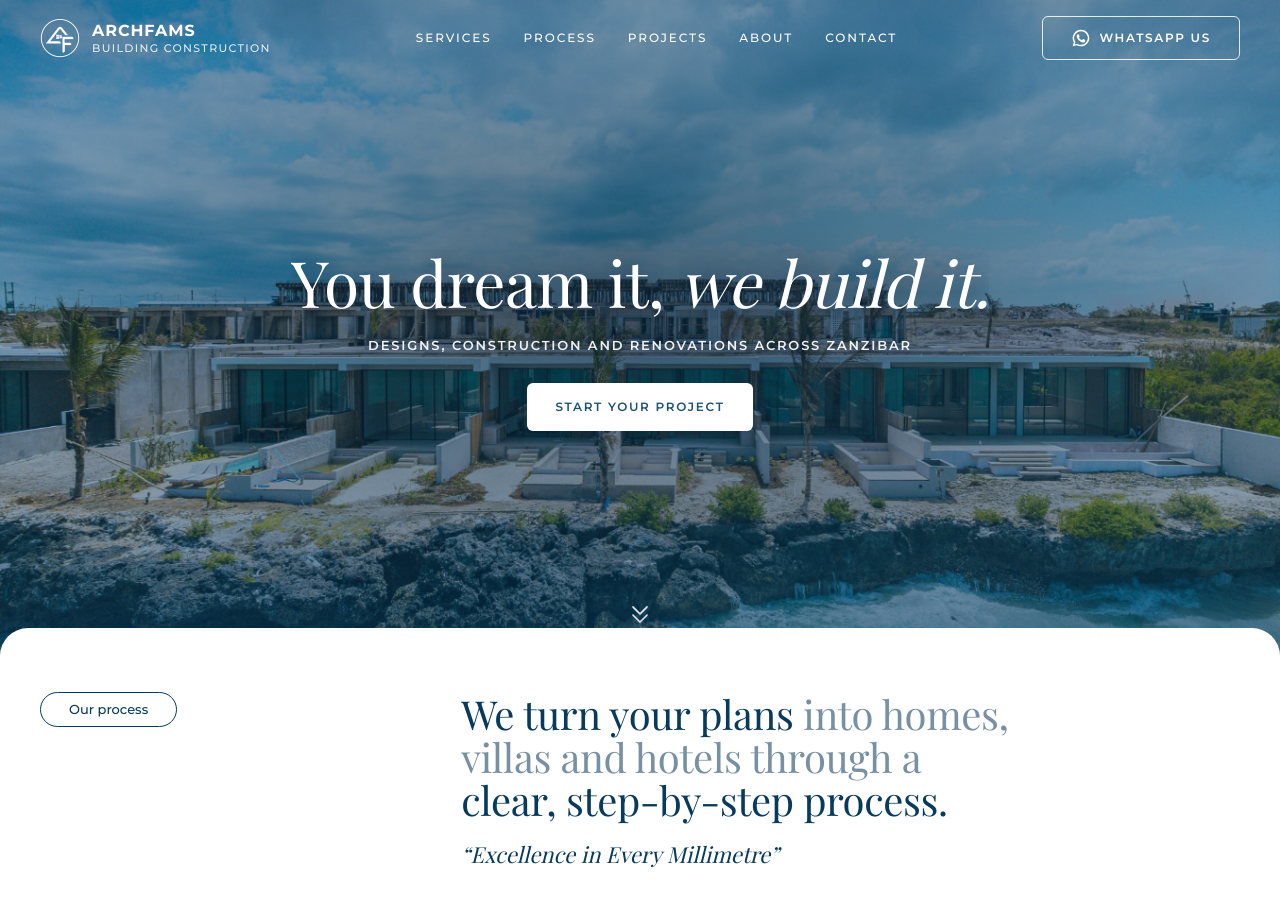
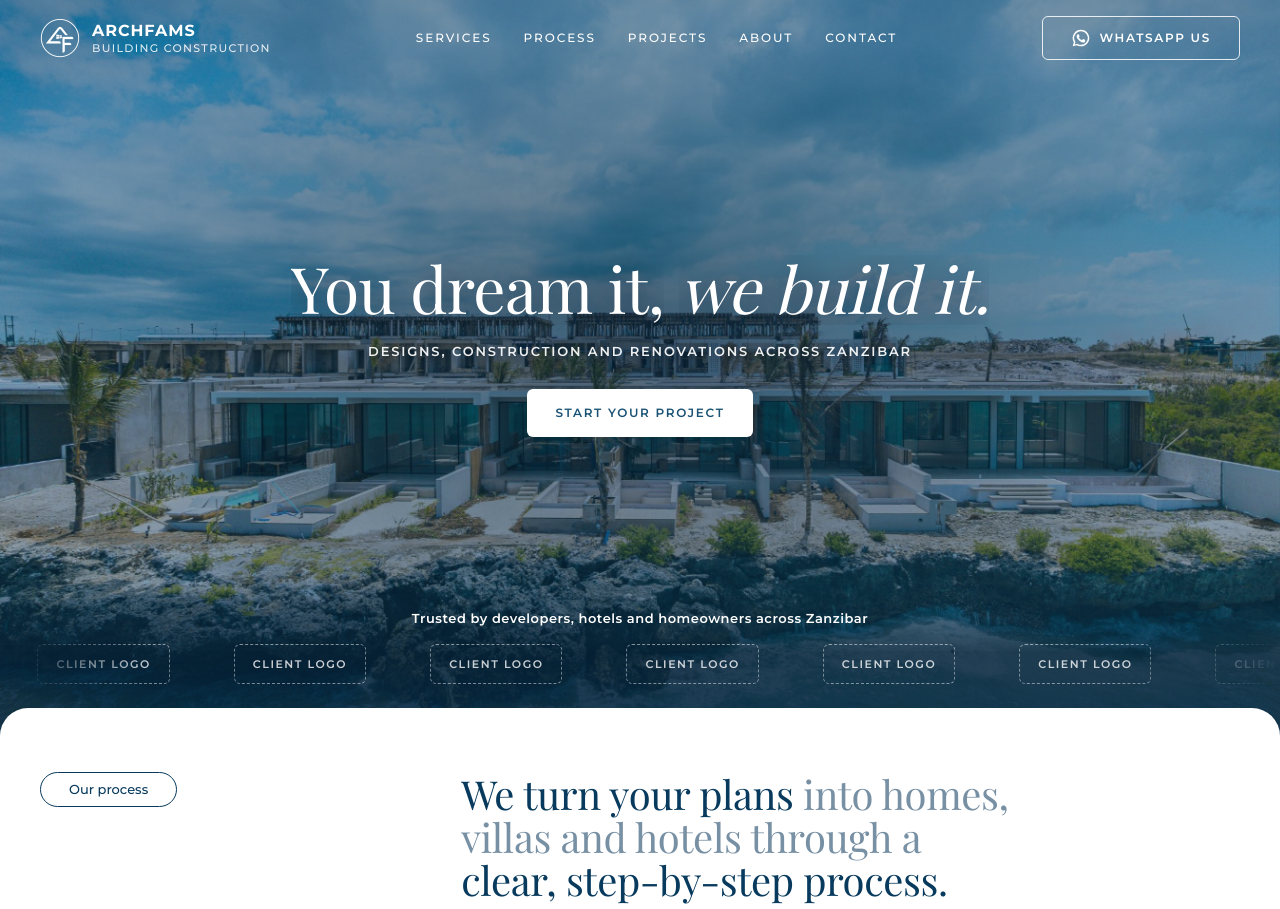
Before and after one commit to sankeymwakingwe/TheTaleHaus, a plain HTML site: page archfams/index.html in a window 1280 px wide. Shown: the top 909 px of the page. Drawn offline with nearby package versions, Linux system fonts and the light colour scheme; a web font is replaced by a local one.

Commit message:
ArchFams: client logo strip along the bottom of the hero
A 'Trusted by' line with a looping row of client logos over a dark fade
at the foot of the hero, replacing the scroll cue. The loop pauses on
hover and stands still for reduced motion. Six marked slots wait for
the real white logos (images/clients/).

Co-Authored-By: Claude Opus 5.5 <noreply@anthropic.com>
Claude-Session: https://claude.ai/code/session_01QyFDn1ibGGhZQkqv3ddCpt

```diff
--- a/archfams/assets/css/archfams.css
+++ b/archfams/assets/css/archfams.css
@@ -118,7 +118,7 @@ ul, ol { margin: 0; padding: 0; list-style: none; }
 /* Hero: full-bleed photo with a centred headline */
 .hero {
   position: relative; overflow: hidden; color: #fff; text-align: center;
-  min-height: clamp(560px, 82svh, 860px); display: grid; place-items: center;
+  min-height: clamp(640px, 92svh, 920px); display: grid; justify-items: center;
   background-color: #1b5375;
 }
 .hero-photo {
@@ -134,20 +134,39 @@ ul, ol { margin: 0; padding: 0; list-style: none; }
 }
 .hero-inner {
   position: relative; display: grid; justify-items: center; gap: var(--space-4);
-  padding: 120px var(--space-5) 96px; max-width: 900px;
+  padding: 140px var(--space-5) var(--space-6); max-width: 900px; align-self: center;
 }
 .hero h1 { font-size: clamp(38px, 5.4vw, 64px); text-shadow: 0 2px 30px rgba(6, 31, 51, .6); text-wrap: balance; }
 .hero-sub { text-shadow: 0 1px 12px rgba(6, 31, 51, .8); font: 600 13px/20px var(--sans); letter-spacing: .14em; text-transform: uppercase; color: rgba(255, 255, 255, .92); margin-bottom: var(--space-3); }
 .btn-caps { text-transform: uppercase; letter-spacing: .14em; font-size: 12px; font-weight: 600; border-radius: var(--radius-sm); padding: 0 28px; }
-.scroll-cue {
-  position: absolute; left: 50%; bottom: var(--space-5); transform: translateX(-50%);
-  width: 44px; height: 44px; display: grid; place-items: center; color: #fff;
-  animation: cue 2.4s ease-in-out infinite;
+/* Client logos along the bottom of the hero */
+.hero { grid-template-rows: 1fr auto; grid-template-columns: minmax(0, 1fr); }
+.clients {
+  position: relative; align-self: end; width: 100%; min-width: 0; padding: var(--space-5) 0 calc(var(--radius-lg) + var(--space-5));
+  background: linear-gradient(180deg, rgba(6, 31, 51, 0), rgba(6, 31, 51, .7) 45%);
+  opacity: calc(1 - var(--p, 0) * 1.6);
 }
-.scroll-cue svg { width: 28px; height: 28px; }
-@keyframes cue { 0%, 100% { translate: 0 0; } 50% { translate: 0 6px; } }
-@media (prefers-reduced-motion: reduce) { .scroll-cue { animation: none; } }
-@media (max-width: 640px) { .hero-inner { padding: 110px var(--space-4) 88px; } .hero-sub { letter-spacing: .1em; } }
+.clients-title { text-align: center; font: 600 13px/20px var(--sans); letter-spacing: .04em; color: #fff; margin-bottom: var(--space-4); padding: 0 var(--space-4); }
+.marquee {
+  overflow: hidden;
+  -webkit-mask-image: linear-gradient(90deg, transparent, #000 12%, #000 88%, transparent);
+          mask-image: linear-gradient(90deg, transparent, #000 12%, #000 88%, transparent);
+}
+.marquee-track { display: flex; align-items: center; gap: var(--space-8); width: max-content; padding: 0 var(--space-4); margin: 0 auto; }
+.marquee-track li { flex: none; display: grid; place-items: center; height: 40px; }
+.marquee-track img { height: 32px; width: auto; max-width: 160px; object-fit: contain; filter: brightness(0) invert(1); opacity: .85; transition: opacity .3s ease; }
+.marquee-track img:hover { opacity: 1; }
+.logo-slot {
+  min-width: 132px; padding: 0 18px; border: 1px dashed rgba(255, 255, 255, .5); border-radius: var(--radius-sm);
+  font: 600 11px/1 var(--sans); letter-spacing: .14em; text-transform: uppercase; color: rgba(255, 255, 255, .8);
+}
+@media (prefers-reduced-motion: no-preference) {
+  .marquee.running .marquee-track { animation: marquee var(--marquee-time, 40s) linear infinite; margin: 0; }
+  .marquee.running:hover .marquee-track { animation-play-state: paused; }
+  .clients { animation: fade-in 1s ease 1.2s both; }
+}
+@keyframes marquee { to { transform: translateX(-50%); } }
+@media (max-width: 640px) { .hero-inner { padding: 120px var(--space-4) var(--space-5); } .marquee-track { gap: var(--space-6); } .hero-sub { letter-spacing: .1em; } }
 
 /* Sections */
 .section { padding-top: var(--space-8); padding-bottom: var(--space-8); }
--- a/archfams/assets/js/archfams.js
+++ b/archfams/assets/js/archfams.js
@@ -79,6 +79,20 @@
     loop();
   }
 
+  // Client logos scroll in a loop: the list is doubled so the loop is seamless.
+  const marquee = document.querySelector("[data-marquee]");
+  if (marquee && !calm) {
+    const track = marquee.querySelector(".marquee-track");
+    [...track.children].forEach((li) => {
+      const copy = li.cloneNode(true);
+      copy.setAttribute("aria-hidden", "true");
+      track.appendChild(copy);
+    });
+    track.style.setProperty("--marquee-time", `${Math.max(20, track.children.length * 3.5)}s`);
+    marquee.style.setProperty("--marquee-time", `${Math.max(20, track.children.length * 3.5)}s`);
+    marquee.classList.add("running");
+  }
+
   document.querySelectorAll("[data-year]").forEach((el) => { el.textContent = new Date().getFullYear(); });
 
   // Enquiry form: sends to api/contact.php; if that can't be reached (for
--- a/archfams/index.html
+++ b/archfams/index.html
@@ -44,16 +44,28 @@
 <main id="main">
 
   <!-- Hero: full-bleed photo, centred headline (Retreats format) -->
-  <section class="hero">
+  <section class="hero" id="top">
     <div class="hero-photo" role="img" aria-label="Seafront villas with glass fronts on the Zanzibar coast"></div>
     <div class="hero-inner">
       <h1 class="display-l"><span class="line"><span>You dream it,</span></span> <span class="line"><span><em>we build it.</em></span></span></h1>
       <p class="hero-sub">Designs, construction and renovations across Zanzibar</p>
       <a class="btn btn-light btn-caps" href="#contact">Start your project</a>
     </div>
-    <a class="scroll-cue" href="#process" aria-label="Scroll to the next section">
-      <svg aria-hidden="true" viewBox="0 0 24 24"><use href="#i-chevrons"/></svg>
-    </a>
+    <!-- Clients: swap each slot for a white logo, e.g.
+         <li><img src="images/clients/name.png" alt="Client name" height="32"></li> -->
+    <div class="clients">
+      <p class="clients-title">Trusted by developers, hotels and homeowners across Zanzibar</p>
+      <div class="marquee" data-marquee>
+        <ul class="marquee-track">
+          <li class="logo-slot">Client logo</li>
+          <li class="logo-slot">Client logo</li>
+          <li class="logo-slot">Client logo</li>
+          <li class="logo-slot">Client logo</li>
+          <li class="logo-slot">Client logo</li>
+          <li class="logo-slot">Client logo</li>
+        </ul>
+      </div>
+    </div>
   </section>
 
   <div class="sheet">
```
